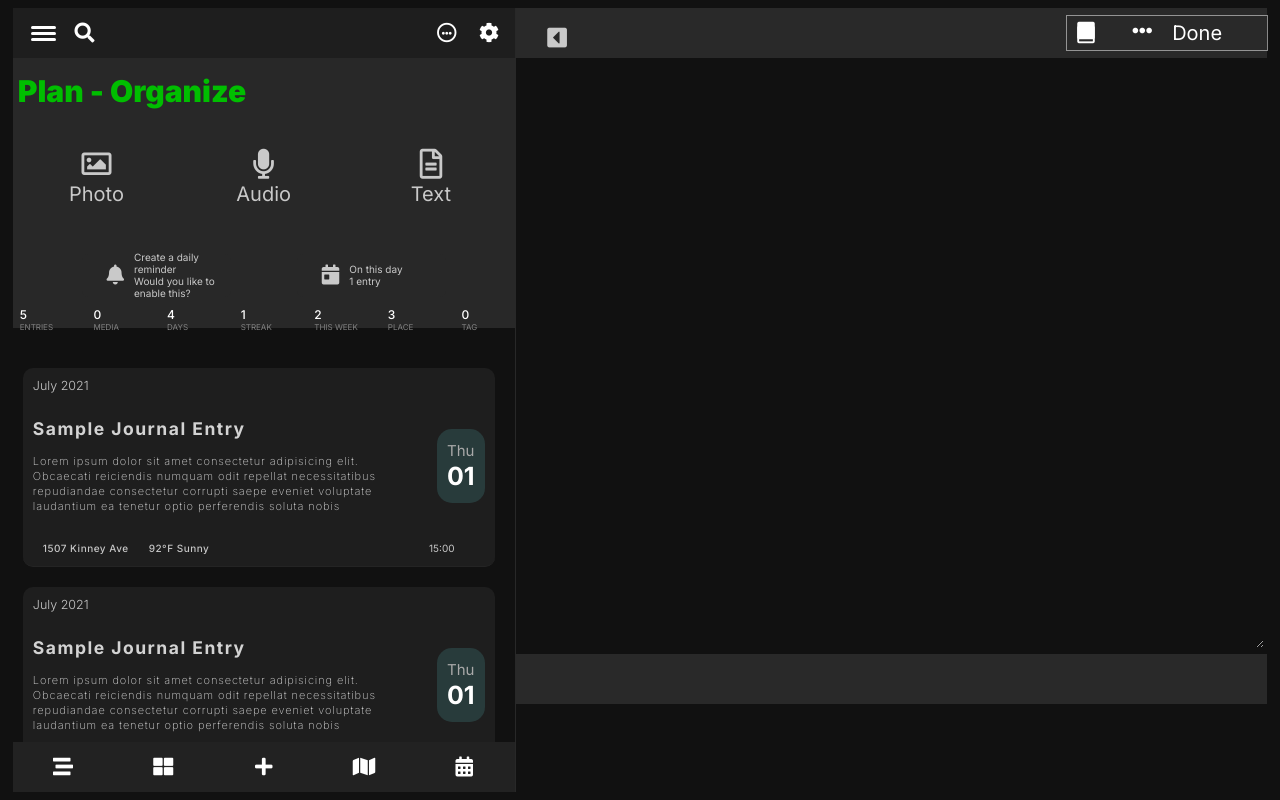
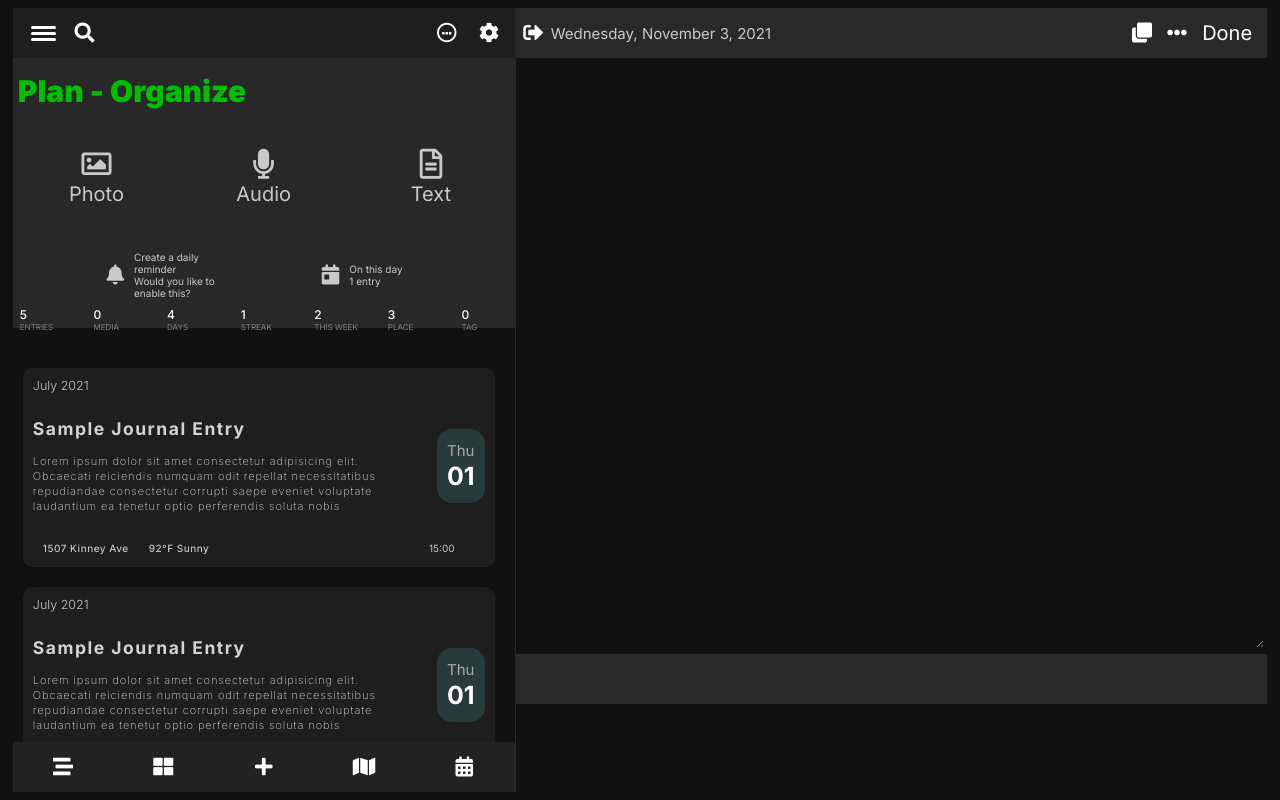
Before and after one commit to Macronius/day-one-clone, a plain HTML site: page index.html in a window 1280 px wide. Drawn offline with Linux system fonts and the light colour scheme.

Commit message:
fixed right navigation

```diff
--- a/css/style.css
+++ b/css/style.css
@@ -428,56 +428,73 @@ body {
 #right-section .section-header {
   /* width: 99.8%; */
   width: 100%;
+  display: flex;
+  align-items: center;
+  justify-content: space-between;
   background-color: rgba(58, 58, 58, 0.6);
 }
 
+#right-section .section-header-left {
+  display: flex;
+  flex: 1;
+  align-items: center;
+  justify-content: left;
+  margin: 0;
+  color: rgba(255, 255, 255, 0.75);
+  /* outline: 0.5px solid rgba(255, 255, 255, 0.5); */
+  /* display: none; */
+}
 .section-header-left-container {
+  width: 70%;
   display: flex;
+  align-items: center;
   justify-content: space-evenly;
-  align-items: center;
-  width: 400px;
-  height: 60%;
-  /* outline: .5px solid rgba(255, 255, 255, 0.5); */
-  /* background-color: dodgerblue; */
-  margin-top: 1rem;
 }
-.section-header-left-container .min-max {
-  cursor: pointer;
+.section-header-left-container .right-head-date {
+  font-size: 1.5rem;
 }
-.section-header-left-container .min-max i,
-.section-header-left-container .right-head-date {
-  font-size: 2.25rem;
-  margin-left: 1.5rem;
-  color: rgba(255, 255, 255, 0.75);
+.section-header-middle {
+  flex: 1;
 }
 .section-head-right {
-  width: 200px;
+  display: flex;
+  flex: 1;
+  align-items: center;
+  justify-content: right;
+  margin: 0;
+}
+.section-header-right-container i {
+  font-size: 2rem;
 }
 .section-header-right-container {
+  width: 40%;
   display: flex;
-  /* justify-content: space-evenly; */
-  width: 100%;
+  align-items: center;
+  justify-content: space-evenly;
   height: 100%;
-  outline: 0.5px solid rgba(255, 255, 255, 0.5);
+  /* outline: 0.5px solid rgba(255, 255, 255, 0.5); */
   /* margin-right: 2rem; */
   /* background-color: dodgerblue; */
 }
-.section-header-right-container div > *,
+.section-header-right-container .done {
+  font-size: 2rem;
+}
+/* .section-header-right-container div > *,
 .section-header-right-container .done {
   font-size: 2rem;
   margin: 0.5rem 1rem;
   cursor: pointer;
-}
-.section-header-right-container .split {
+} */
+/* .section-header-right-container .split {
   position: relative;
   width: 5.5rem;
   height: 3.4rem;
-  /* outline: .5px solid blue; */
+  outline: .5px solid blue;
   margin: auto 0;
   cursor: pointer;
-  /* background-color: black; */
-}
-.section-header-right-container .split i:nth-child(2) {
+  background-color: black;
+} */
+/* .section-header-right-container .split i:nth-child(2) {
   position: absolute;
   left: 0;
   bottom: 0;
@@ -486,7 +503,7 @@ body {
   position: absolute;
   right: -10;
   top: 0;
-}
+} */
 
 .section-input-area {
   width: 100%;
--- a/index.html
+++ b/index.html
@@ -282,20 +282,24 @@
                 <div class="section-header-left">
                     <div class="section-header-left-container">
                         <div class="min-max">
-                            <i class="fas fa-caret-square-left"></i>
+                            <i class="fas fa-sign-out-alt"></i>
                         </div>
-                        <div class="right-head-date" id="right-head-date"></div>
+                        <div class="right-head-date" id="right-head-date">
+                            Wednesday, November 3, 2021
+                        </div>
                     </div>
                 </div>
                 <div class="section-head-right">
                     <div class="section-header-right-container">
-                        <div class="split">
+                        <!-- <div class="split">
                             <i class="fas fa-square"></i>
                             <i class="far fa-square"></i>
-                        </div>
-                        <div class="ellipsis">
+                        </div> -->
+                        <i class="fas fa-clone"></i>
+                        <i class="fas fa-ellipsis-h"></i>
+                        <!-- <div class="ellipsis">
                             <i class="fas fa-ellipsis-h"></i>
-                        </div>
+                        </div> -->
                         <div class="done" id="done">Done</div>
                     </div>
                 </div>
```
